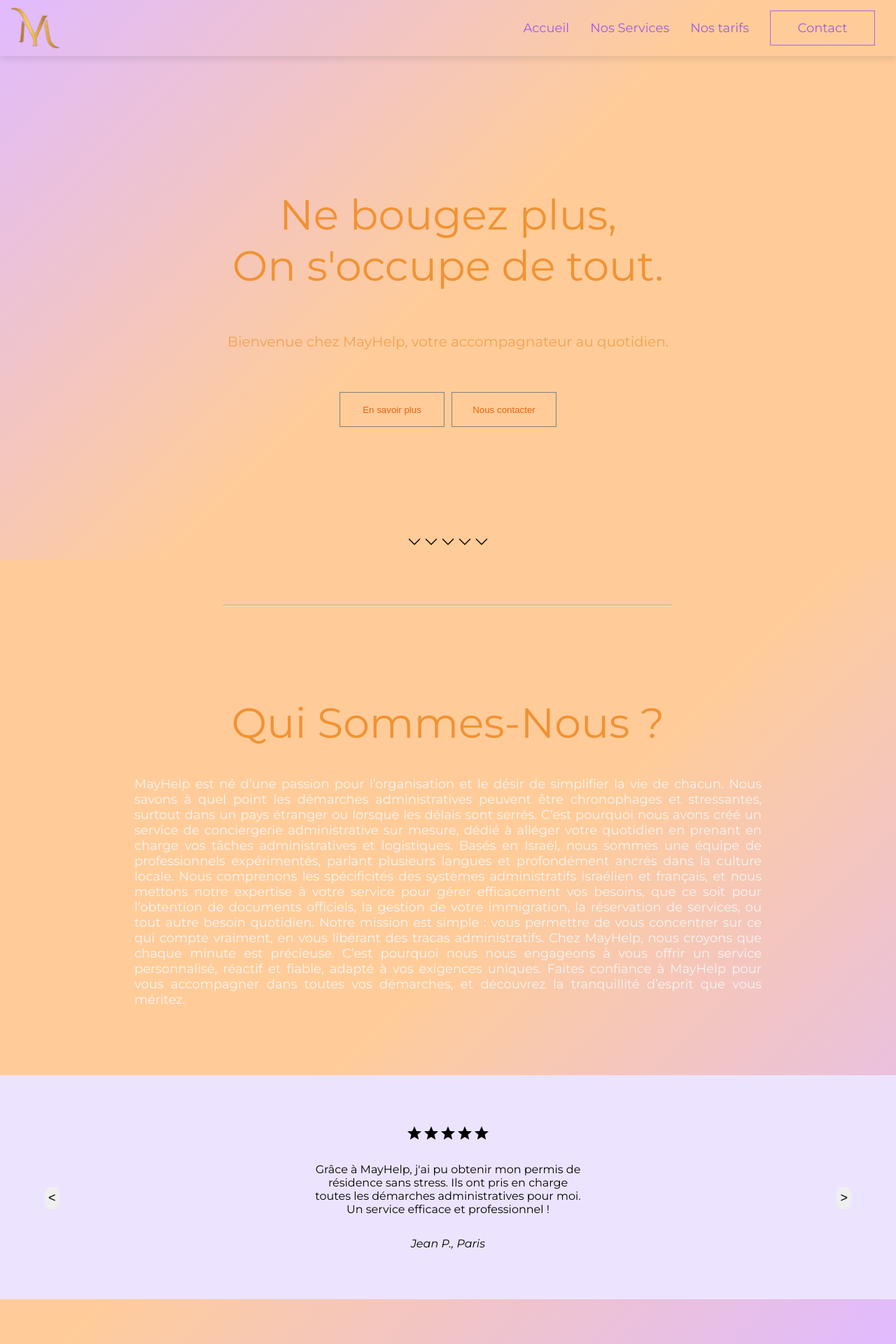
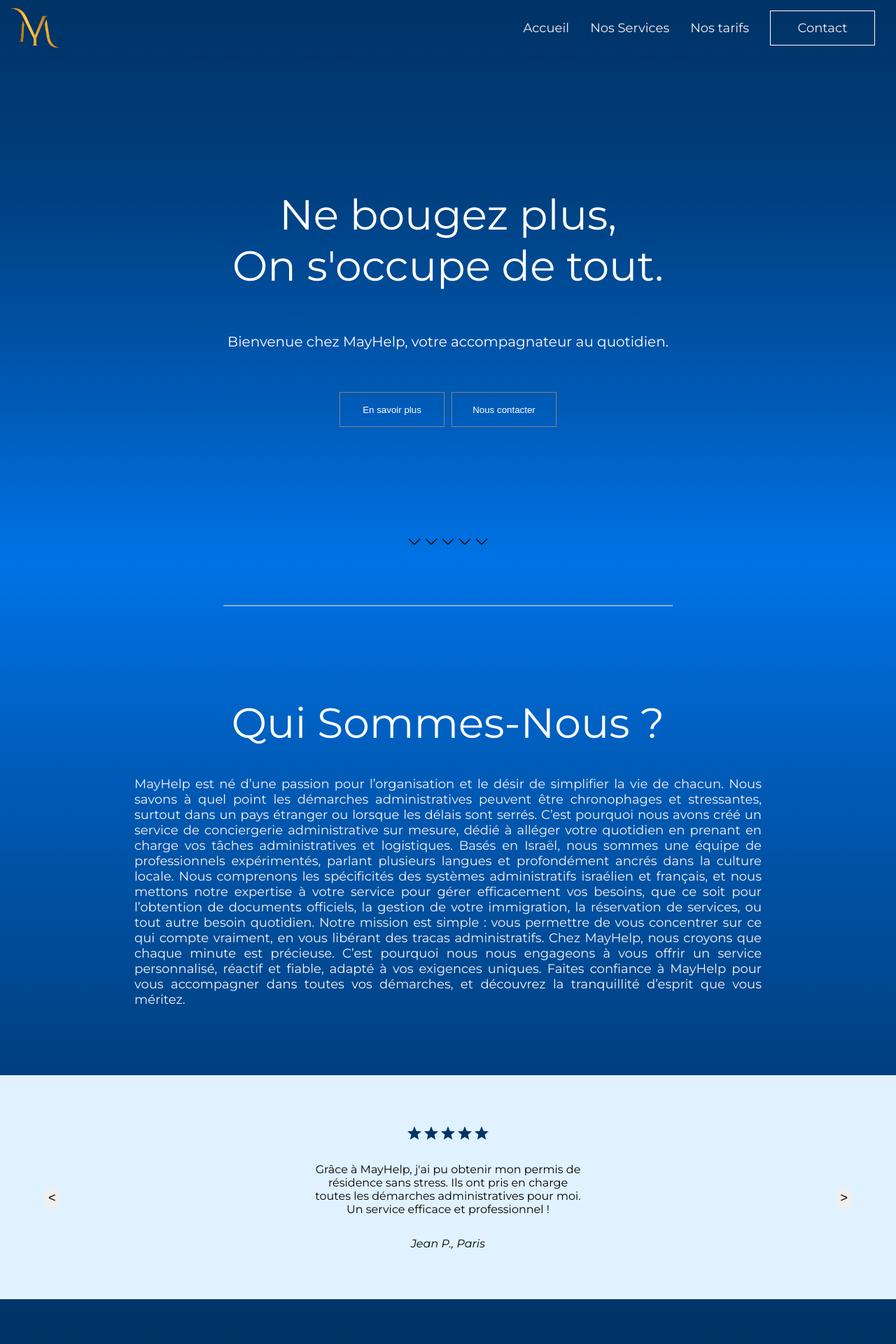
Before and after one commit to bensadondavid/MayHelp3, a React (Vite) app in the folder client/: page / in a window 1280 px wide. Shown: the whole page at 70% size. Built offline with nearby package versions, Linux system fonts and the light colour scheme.

Commit message:
changes color

```diff
--- a/client/src/Components/Header.jsx
+++ b/client/src/Components/Header.jsx
@@ -28,7 +28,7 @@
                     header.style.backgroundColor = 'transparent'
                 }
                 else if(window.scrollY >= 150){
-                    header.style.backgroundColor = '#ffcc99'
+                    header.style.backgroundColor = '#002244'
                 }
             }
         }
--- a/client/src/Components/Testimonies.jsx
+++ b/client/src/Components/Testimonies.jsx
@@ -75,11 +75,11 @@
     <div className="testimonies-container">
       <div className="testimonies-elements" key={index}>
         <svg xmlns="http://www.w3.org/2000/svg" viewBox="0 0 120 24" width="120" height="24">
-          <path fill="#000000" d="M12 17.27L18.18 21l-1.64-7.03L22 9.24l-7.19-.61L12 2 9.19 8.63 2 9.24l5.46 4.73L5.82 21z"/>
-          <path fill="#000000" d="M36 17.27L42.18 21l-1.64-7.03L46 9.24l-7.19-.61L36 2l-2.81 6.63L26 9.24l5.46 4.73L29.82 21z"/>
-          <path fill="#000000" d="M60 17.27L66.18 21l-1.64-7.03L70 9.24l-7.19-.61L60 2l-2.81 6.63L50 9.24l5.46 4.73L53.82 21z"/>
-          <path fill="#000000" d="M84 17.27L90.18 21l-1.64-7.03L94 9.24l-7.19-.61L84 2l-2.81 6.63L74 9.24l5.46 4.73L77.82 21z"/>
-          <path fill="#000000" d="M108 17.27L114.18 21l-1.64-7.03L118 9.24l-7.19-.61L108 2l-2.81 6.63L98 9.24l5.46 4.73L101.82 21z"/>
+          <path fill="#003366" d="M12 17.27L18.18 21l-1.64-7.03L22 9.24l-7.19-.61L12 2 9.19 8.63 2 9.24l5.46 4.73L5.82 21z"/>
+          <path fill="#003366" d="M36 17.27L42.18 21l-1.64-7.03L46 9.24l-7.19-.61L36 2l-2.81 6.63L26 9.24l5.46 4.73L29.82 21z"/>
+          <path fill="#003366" d="M60 17.27L66.18 21l-1.64-7.03L70 9.24l-7.19-.61L60 2l-2.81 6.63L50 9.24l5.46 4.73L53.82 21z"/>
+          <path fill="#003366" d="M84 17.27L90.18 21l-1.64-7.03L94 9.24l-7.19-.61L84 2l-2.81 6.63L74 9.24l5.46 4.73L77.82 21z"/>
+          <path fill="#003366" d="M108 17.27L114.18 21l-1.64-7.03L118 9.24l-7.19-.61L108 2l-2.81 6.63L98 9.24l5.46 4.73L101.82 21z"/>
           <path d="M0 0h120v24H0z" fill="none"/>
         </svg>
         <p>{testimonies[index].text}</p>
--- a/client/src/index.css
+++ b/client/src/index.css
@@ -32,13 +32,8 @@
     margin-right: 30px;
 }
 
-@keyframes bright {
-    from{ filter: brightness(1);}
-    to{ filter: brightness(1.3);}
-}
-
 .links a{
-    color: #a559e3;
+    color: #F2F2F2;
     text-decoration: none;
     font-family: 'Montserrat', 'sans-serif';
     font-size: large;
@@ -46,14 +41,14 @@
 }
 
 .links a:hover{
-    animation: bright 0.2s forwards;
+    opacity: 60%;
 }
 
 .links button{
     width: 150px;
     height: 50px;
     background-color: transparent;
-    border: #b261f4 solid 1px;
+    border: #fff solid 1px;
 }
 
 
@@ -66,14 +61,14 @@
     rotate: 90deg;
     background-color: transparent;
     border: solid grey 1px;
-    color: #8e2cde;
+    color: #fff;
 }
 
 @media(max-width: 768px) {
     .header {
         width: 100%;
         height: 35vh;
-        background-color: #e5b7f2;
+        background-color: #fff;
         position: absolute;
         top: 0;
     }
@@ -83,6 +78,7 @@
         top: 30px;
         left: 10px;
         z-index: 1001;
+        color: #003366;
     }
 
     .links {
@@ -96,6 +92,9 @@
         width: 100%;
         padding: 20px 0;
         margin-right: 0;
+    }
+    .links a{
+        color: #003366;
     }
 }
 
@@ -121,15 +120,16 @@
     rotate: 90deg;
     background-color: transparent;
     border: solid grey 1px;
-    color: #8e2cde;
+    color: #fff;
 }
+
 
 /* Home */
 
 .home{
     height: 100vh;
     width: 100%;
-    background: linear-gradient(315deg,#ffcc99 50%, #e0bbff);
+    background: linear-gradient(180deg, #003366 0%, #004080 35%, #0059b3 70%, #0073e6 100%);
 }
 
 
@@ -149,14 +149,14 @@
     text-align: center;
     font-family: 'Montserrat', 'sans-serif';
     font-size: 60px;
-    color: #f19233;
+    color: #fff;
 }
 
 .central-text .small-text{
     text-align: center;
     font-family: 'Montserrat', 'sans-serif';
     font-size: 20px;
-    color: #f2a151;
+    color: #fff;
 }
 
 .central-text .buttons{
@@ -169,7 +169,7 @@
     width: 150px;
     height: 50px;
     background-color:  transparent;
-    color: #e6630c;
+    color: #fff;
     border: grey solid 0.3px;
     cursor: pointer;
 }
@@ -198,7 +198,7 @@
 }
 
 @keyframes fade{
-    from{fill:#f19233;}
+    from{fill:goldenrod;}
     to{fill: black;}
 }
 
@@ -233,7 +233,7 @@
 .scnd-page{
     height: 140vh;
     width: 100%;
-    background: linear-gradient(135deg, #ffcc99 50%, #e0bbff);
+    background: linear-gradient(180deg, #0073e6 0%, #0059b3 30%, #004080 65%, #003366 100%);
     display: flex;
     flex-direction: column;
     justify-content: center;
@@ -266,7 +266,7 @@
     text-align: center;
     font-family: 'Montserrat', 'sans-serif';
     font-size: 60px;
-    color: #f19233;
+    color: #fff;
 }
 
 .about-text{
@@ -295,7 +295,7 @@
     width: 100%;
     height: 40vh;
     font-family: 'Montserrat', 'sans-serif';
-    background-color: #ece4ff;
+    background-color: #E0F2FF;
 }
 
 @media (max-width : 768px){
```
